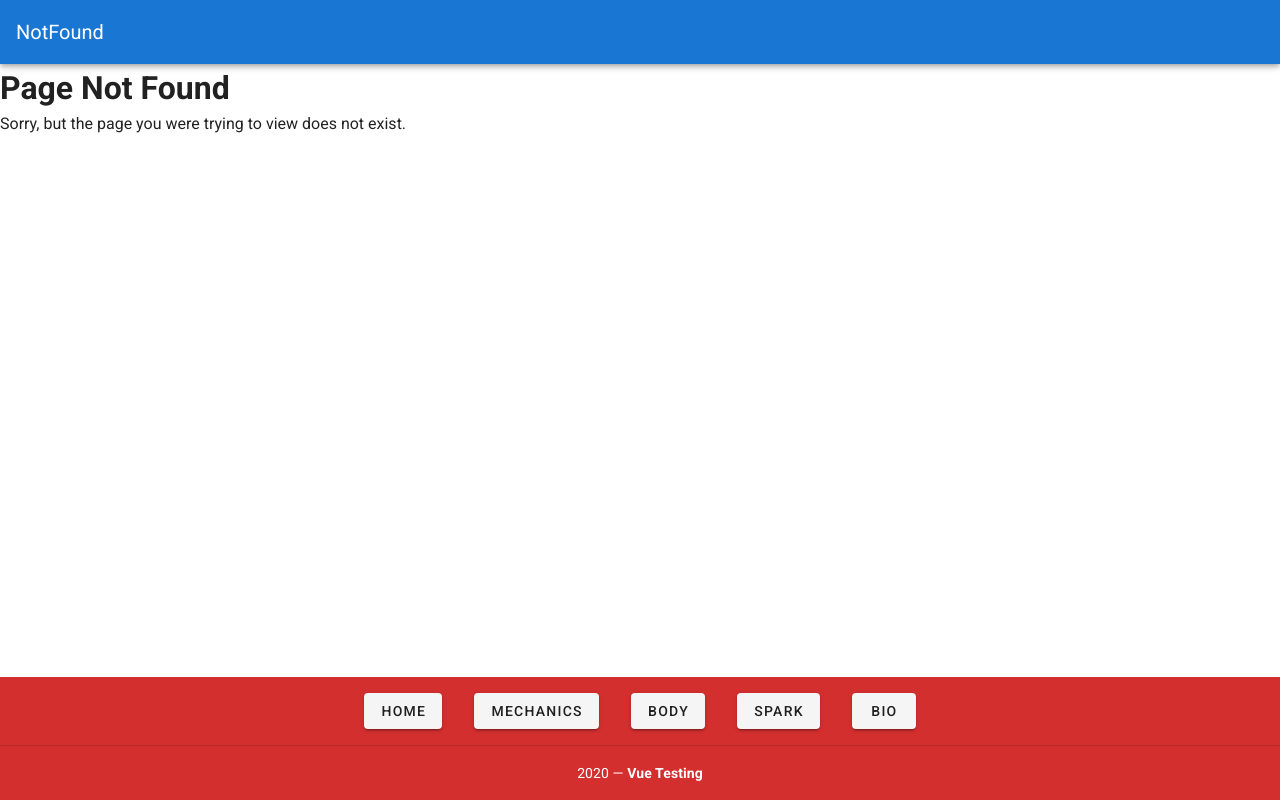
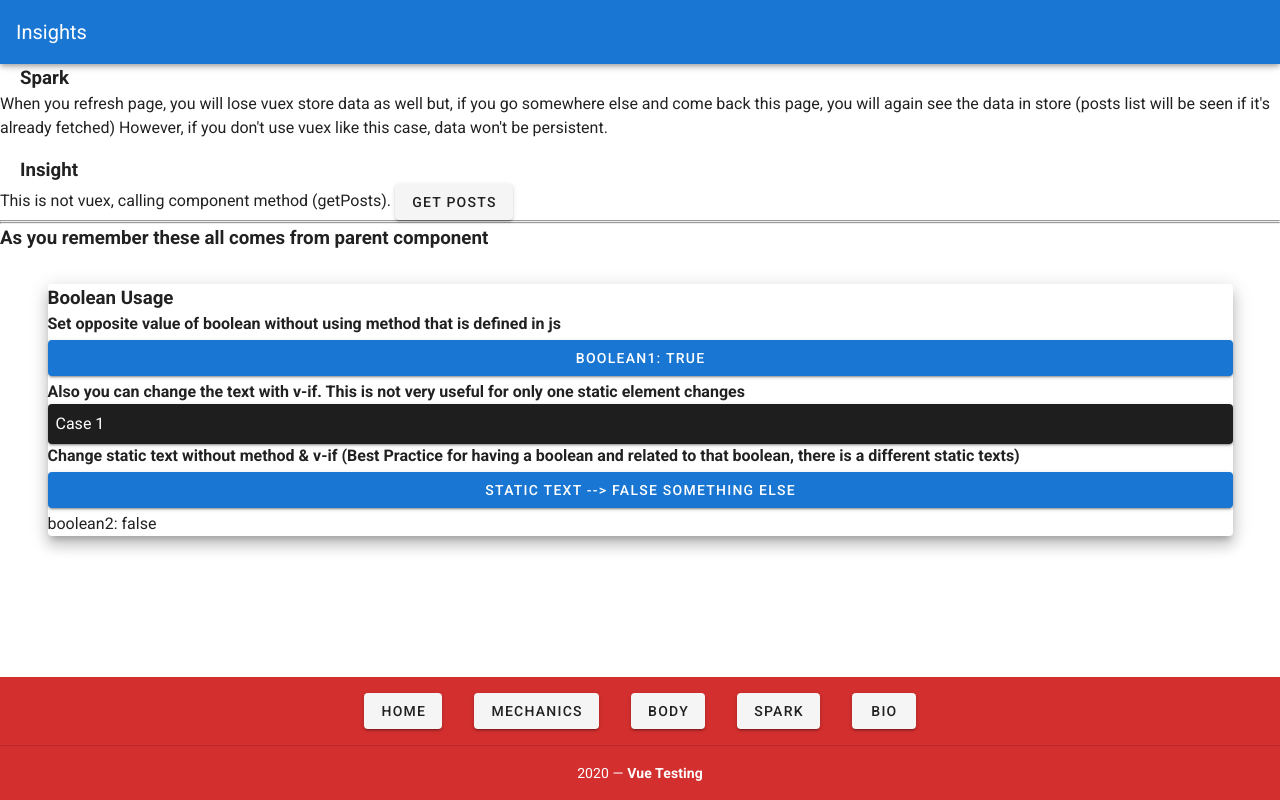
Before and after one commit to julianswift/Testing_Project, a Vue app: page /spark/insights in a window 1280 px wide. Before the commit this address led to /404. Built offline with nearby package versions, Linux system fonts and the light colour scheme.

Commit message:
3rd party vue example

```diff
--- a/src/App.vue
+++ b/src/App.vue
@@ -59,12 +59,12 @@ export default {
       Spark: [
         {
           name: "affirmations",
-          pathName: "",
-          params: {}
+          pathName: "Affirmations",
+          params: {mID: 1}
         },
         {
           name: "insights",
-          pathName: "",
+          pathName: "Insights",
           params: {}
         },
         {
--- a/src/router/index.js
+++ b/src/router/index.js
@@ -14,6 +14,8 @@ import Body from '@/views/Body'
   import Geometry from '@/views/Body/Geometry'
   import Meditation from '@/views/Body/Meditation'
 import Spark from '@/views/Spark'
+  import Affirmations from '@/views/Spark/Affirmations'
+  import Insights from '@/views/Spark/Insights'
 import Bio from '@/views/Bio'
 
 const routes = [
@@ -76,7 +78,24 @@ const routes = [
   {
     path: '/spark',
     name: 'Spark',
-    component: Spark
+    component: Spark,
+    children: [
+      {
+        path: 'affirmations/:mID',
+        name: 'Affirmations',
+        component: Affirmations
+      },
+      {
+        path: 'insights',
+        name: 'Insights',
+        component: Insights
+      },
+      {
+        path: 'geometry',
+        name: 'Geometry',
+        component: Geometry
+      },
+    ]
   },
   {
     path: '/bio',
--- a/src/views/Spark.vue
+++ b/src/views/Spark.vue
@@ -1,11 +1,11 @@
 <template>
   <div>
-    Spark
-    <h3>
-      For header examples, take a look at
-      <router-link to="body">BODY</router-link>
-    </h3>
+    <h3 class="mx-5">Spark</h3>
 
+    <router-view></router-view>
+
+    <hr><hr>
+    <h3>As you remember these all comes from parent component</h3>
     <v-container>
       <v-row class="my-5">
         <v-card class="elevation-10" min-width="100%">
--- /dev/null
+++ b/src/views/Spark/Affirmations.vue
@@ -0,0 +1,73 @@
+<template>
+  <div class="mx-5">
+      Affirmation
+
+      <br>
+      this time, we need to send another request to backend to get singlePost response.
+      with vuex if the whole posts list are fetched, we had been able to use them in order to render only one post.
+      We could pass single post object after fetching all posts (by using props) this will work if the user goes to AFFIRMATION page
+      from the list on INSIGHT however it won't work if the user directly reach the AFFIRMATION page via url.
+      This is why we need to send another req to backend.
+
+      <br>
+      <h4>Side note:</h4> this backend that we use for the demo project sometimes doesn't seem working properly. There might be some issues
+      on their end, please keep in mind
+
+      <h3 class="px-5">Post: {{ id }}</h3>
+    <div v-if="singlePost">
+      <v-card class="mx-auto mt-5" max-width="400" tile>
+        <v-list-item two-line>
+          <v-list-item-content>
+            <v-list-item-title>{{ singlePost.title }}</v-list-item-title>
+            <v-list-item-subtitle>{{ singlePost.body }}</v-list-item-subtitle>
+          </v-list-item-content>
+        </v-list-item>
+      </v-card>
+
+        <v-card class="mx-auto mt-5 elevation-0" max-width="400">
+                    <h3>
+            <router-link :to="{name: 'Insights'}">All Posts</router-link>
+        </h3>
+        </v-card>
+
+    </div>
+  </div>
+</template>
+
+<script>
+import axios from 'axios'
+
+    export default {
+        data() {
+            return {
+                singlePost: null
+            }
+        },
+        computed: {
+            id(){
+                return this.$route.params.mID
+            },
+        },
+        created(){
+            this.getSinglePost(this.id)
+        },
+        methods: {
+            async getSinglePost(postID) {
+                console.log(postID, 'fetched')
+                try {
+                    console.log( "?")
+                    const url = `https://jsonplaceholder.typicode.com/posts/${postID}`
+                    const response = await axios.get(url)
+                    console.log(response.data)
+                    this.singlePost = response.data
+                } catch (error) {
+                    console.log("ERROR: Actions: getPosts", error)
+                }
+            }
+        },
+    }
+</script>
+
+<style lang="scss" scoped>
+
+</style>
--- /dev/null
+++ b/src/views/Spark/Insights.vue
@@ -0,0 +1,51 @@
+<template>
+  <div>
+      <p>When you refresh page, you will lose vuex store data as well but, if you go somewhere else and come back this page,
+          you will again see the data in store (posts list will be seen if it's already fetched) However, if you don't use vuex
+          like this case, data won't be persistent.
+      </p>
+    <h3 class="px-5">Insight</h3> This is not vuex, calling component method (getPosts).
+
+    <v-btn @click="getPosts">Get Posts</v-btn>
+    <div v-if="posts">
+      <v-card class="mx-auto" max-width="400" tile>
+        <v-list-item two-line
+            v-for="post in posts" :key="post.id"
+            @click="$router.push({name: 'Affirmations', params: {mID: post.id}})"
+        >
+          <v-list-item-content>
+            <v-list-item-title>{{ post.title }}</v-list-item-title>
+            <v-list-item-subtitle>{{ post.body }}</v-list-item-subtitle>
+          </v-list-item-content>
+        </v-list-item>
+      </v-card>
+    </div>
+  </div>
+</template>
+
+<script>
+import axios from 'axios'
+    export default {
+        data() {
+            return {
+                posts: []
+            }
+        },
+        methods: {
+            async getPosts() {
+                try {
+                    const url = 'https://jsonplaceholder.typicode.com/posts'
+                    const response = await axios.get(url)
+                    this.posts = response.data
+                    console.log(response.data)
+                } catch (error) {
+                    console.log("ERROR:", error)
+                }
+            }
+        },
+    }
+</script>
+
+<style lang="scss" scoped>
+
+</style>
```
